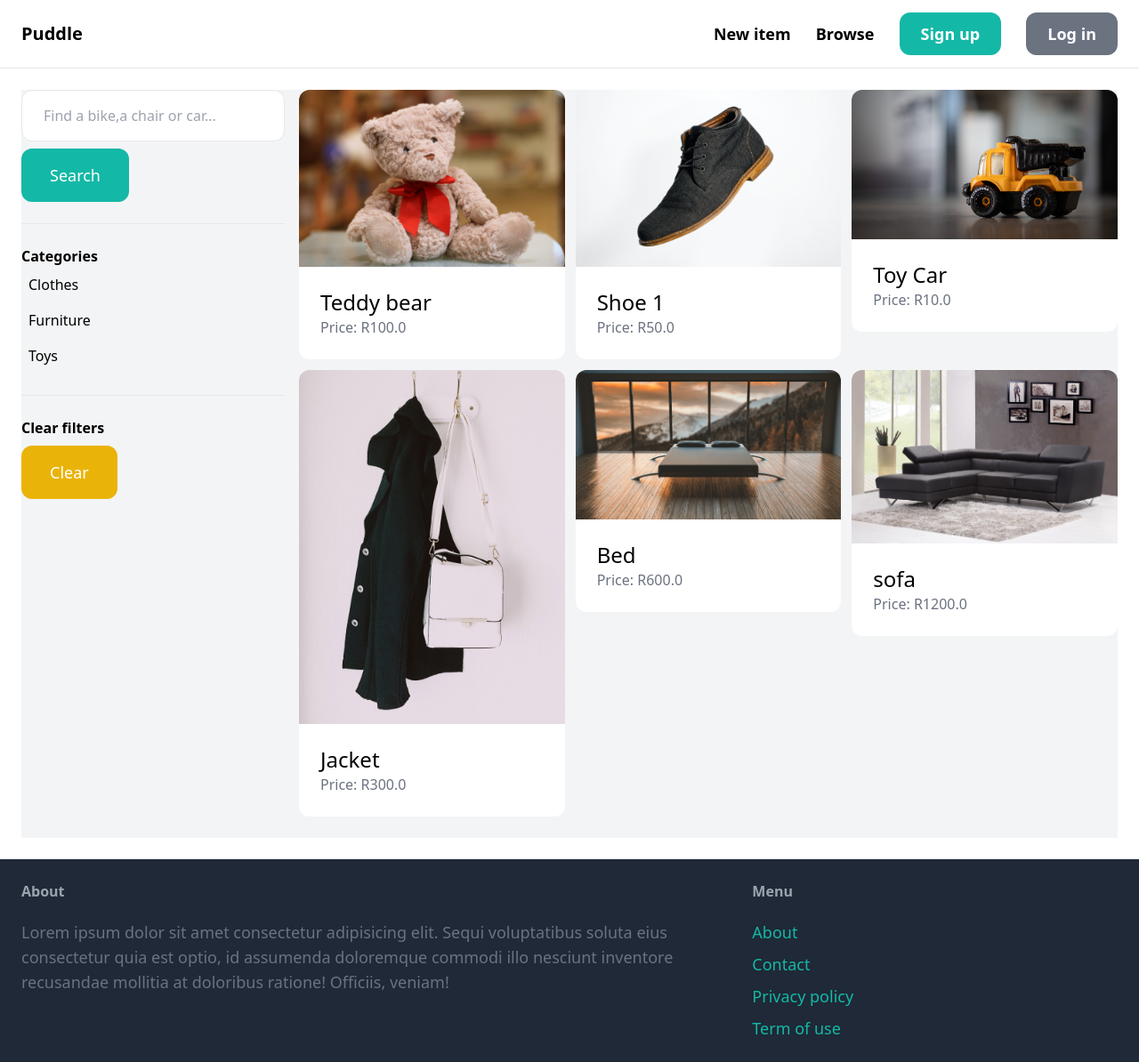
After one commit to Tbonator/Puddle, a Django app: page /items/ in a window 1280 px wide. The commit adds this page. Shown: the whole page at 89% size. Run offline with Django 4.2, Linux system fonts and the light colour scheme; data comes from the database, SQL or seed files in the repository; both versions use the stored data as it was after the commit; some libraries are stand-ins or nearby versions.

Commit message:
add Search and Filtering -

```diff
--- a/puddle/core/templates/core/base.html
+++ b/puddle/core/templates/core/base.html
@@ -13,21 +13,29 @@
     >
       <a href="{%url 'core:index' %}" class="text-xl font-semibold">Puddle</a>
       <div class="space-x-6">
-        <a href="{% url 'item:new' %}" class="text-lg font-semibold hover:text-gray-500"
+        <a
+          href="{% url 'item:new' %}"
+          class="text-lg font-semibold hover:text-gray-500"
           >New item</a
         >
-        <a href="#" class="text-lg font-semibold hover:text-gray-500">Browse</a>
+        <a
+          href="{% url 'item:items' %}"
+          class="text-lg font-semibold hover:text-gray-500"
+          >Browse</a
+        >
 
         {% if request.user.is_authenticated %}
 
-            <a href="" class="px-6 py-3 text-lg font-semibold bg-teal-500 text-white rounded-xl hover:text-teal-700"
+        <a
+          href=""
+          class="px-6 py-3 text-lg font-semibold bg-teal-500 text-white rounded-xl hover:text-teal-700"
           >Inbox</a
         >
         <a
           href="{% url  'dashboard:index' %}"
           class="px-6 py-3 text-lg font-semibold bg-gray-500 text-white rounded-xl hover:text-gray-500"
-          >Dashboard</a>
-
+          >Dashboard</a
+        >
 
         {% else %}
         <a
@@ -38,11 +46,10 @@
         <a
           href="{% url  'core:login' %}"
           class="px-6 py-3 text-lg font-semibold bg-gray-500 text-white rounded-xl hover:text-gray-500"
-            >Log in</a>
+          >Log in</a
+        >
 
         {% endif %}
-
-
       </div>
     </nav>
     <div class="px-6 py-6">{% block content %} {% endblock content %}</div>
--- /dev/null
+++ b/puddle/item/templates/item/items.html
@@ -0,0 +1,57 @@
+{% extends 'core/base.html' %}
+
+{% block title %}Items{% endblock title %}
+
+
+{% block content %}
+<div class="pb-6 grid grid-cols-4 gap-4 bg-gray-100">
+    <div class="col-span-1">
+        <form action="{% url 'item:items' %}" method="GET">
+            <input  name= "query" type="text" placeholder="Find a bike,a chair or car..." class="w-full py-4 px-6 border rounded-xl" value="{{query}}">
+            <button class="mt-2 py-4 px-8 text-lg bg-teal-500 text-white rounded-xl">Search</button>
+        </form>
+
+        <hr class="my-6">
+        <p class="font-semibold">Categories</p>
+        <ul>
+
+            {% for category in categories %}
+                <li class="py-2 px-2 rounded-xl {% if category.id == category_id %}bg-gray-200{% endif %}">
+                    <a href="{% url 'item:items' %}?query={{query}}&category={{category.id}}">{{category.name}}</a>
+                </li>
+            {% endfor %}
+
+        </ul>
+
+         <hr class="my-6">
+        <p class="font-semibold">Clear filters</p>
+        <ul>
+            <li><a href="{% url 'item:items' %}"class="mt-2 py-4 px-8 inline-block bg-yellow-500 text-lg rounded-xl text-white">Clear</a></li>
+        </ul>
+
+    </div>
+
+    <div class="col-span-3">
+    <div class="grid grid-cols-3 gap-3">
+    {% for item in items %}
+
+    <div>
+      <a href="{% url 'item:detail' item.id %}">
+        <div>
+          <img src="{{ item.image.url }}" class="rounded-t-xl" alt="" />
+        </div>
+
+        <div class="p-6 bg-white rounded-b-xl">
+          <h2 class="text-2xl">{{item.name}}</h2>
+          <p class="text-gray-500">Price: R{{item.price}}</p>
+        </div>
+      </a>
+    </div>
+
+    {% endfor %}
+  </div>
+</div>
+</div>
+
+
+{% endblock content %}
--- a/puddle/item/urls.py
+++ b/puddle/item/urls.py
@@ -6,6 +6,7 @@ from . import views
 app_name = 'item'
 
 urlpatterns = [
+    path('',views.items,name='items'),
     path('<int:pk>/', views.detail, name='detail'),
     path('<int:pk>/delete', views.delete, name='delete'),
     path('<int:pk>/edit/', views.edit, name='edit'),
--- a/puddle/item/views.py
+++ b/puddle/item/views.py
@@ -1,11 +1,32 @@
+
 from django.shortcuts import get_object_or_404, redirect, render
 from django.contrib.auth.decorators import login_required
+from django.db.models import Q
 
 from .forms import NewItemForm,EditItemForm
 
-from .models import Item
+from .models import Item,Category
 
-# Create your views here.
+def items(request):
+    query = request.GET.get('query','')
+    items = Item.objects.filter(is_sold =False)
+    categories = Category.objects.all()
+    category_id = request.GET.get('category',0)
+
+    if category_id:
+        items = items.filter(category_id = category_id)
+
+    if query:
+        items = items.filter(Q(name__icontains=query)|Q(description__icontains = query))
+
+    return render (request,'item/items.html',{
+        'items': items,
+        'query':query,
+        'categories':categories,
+        'category_id':int(category_id)
+    })
+
+
 
 
 def detail(request, pk):
```
Also changed, not shown: puddle/db.sqlite3, puddle/media/item_images/bed.jpg (added), puddle/media/item_images/sofa.jpg (added). Lines whose indentation alone changed are shown as unchanged.
